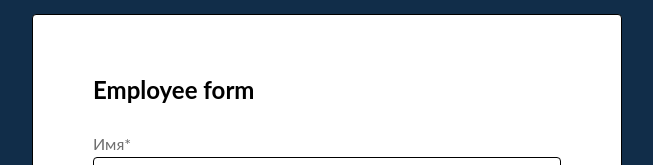
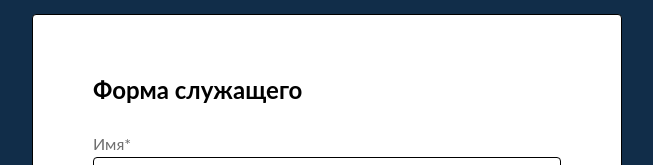
Before and after one commit to TaniaNovikova/React-ts, a React (Create React App) app: page / in a window 1280 px wide. Shown: the top 165 px of the page, without its empty margins (313-966 px from the left). Built offline with nearby package versions, Linux system fonts and the light colour scheme.

Commit message:
change Titel

```diff
--- a/src/components/EmployeeForm/EmployeeForm.tsx
+++ b/src/components/EmployeeForm/EmployeeForm.tsx
@@ -75,7 +75,7 @@ function EmployeeForm() {
 
   return (
     <EmployeeFormContainer onSubmit={formik.handleSubmit}>
-      <EmployeeFormTitle>Employee form</EmployeeFormTitle>
+      <EmployeeFormTitle>Форма служащего</EmployeeFormTitle>
       <InputsContainer>
         <Input
           name={EMPLOYEE_FORM_NAMES.FIRST_NAME}
@@ -114,7 +114,14 @@ function EmployeeForm() {
           onChange={formik.handleChange}
           error={formik.errors[EMPLOYEE_FORM_NAMES.POSITION]}
         />
-        {/* <Checkbox id="agree_id" name={EMPLOYEE_FORM_NAMES.TERMS_OF_USE} onChange={formik.handleChange} checked={false} label="Правила использования" type="checkbox"/> */}
+        {/* <Checkbox
+          id="agree_id"
+          name={EMPLOYEE_FORM_NAMES.TERMS_OF_USE}
+          onChange={formik.handleChange}
+          checked={false}
+          label="Правила использования"
+          type="checkbox"
+        /> */}
         <CheckboxContainer>
           <Checkbox
             type="checkbox"
```
